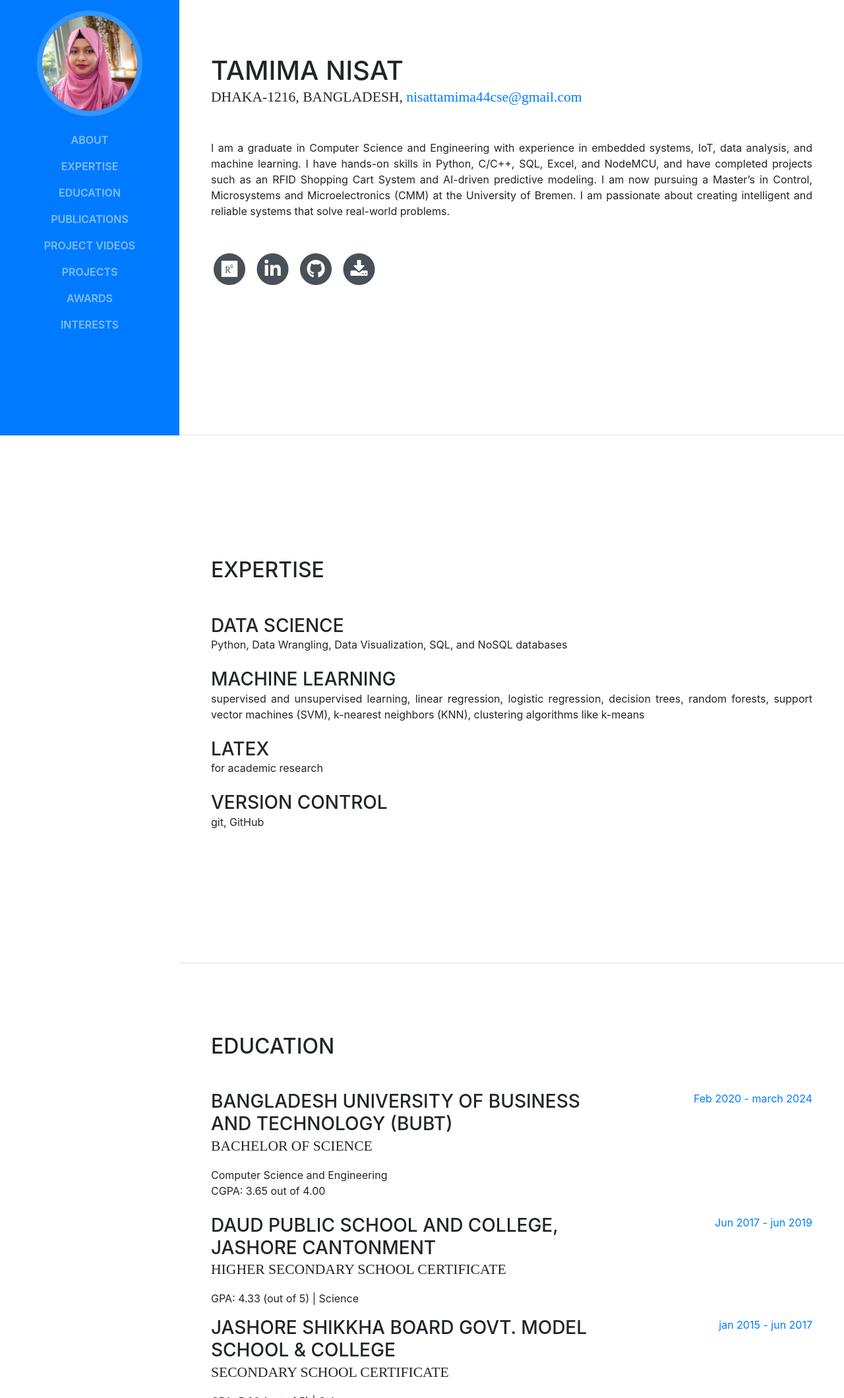
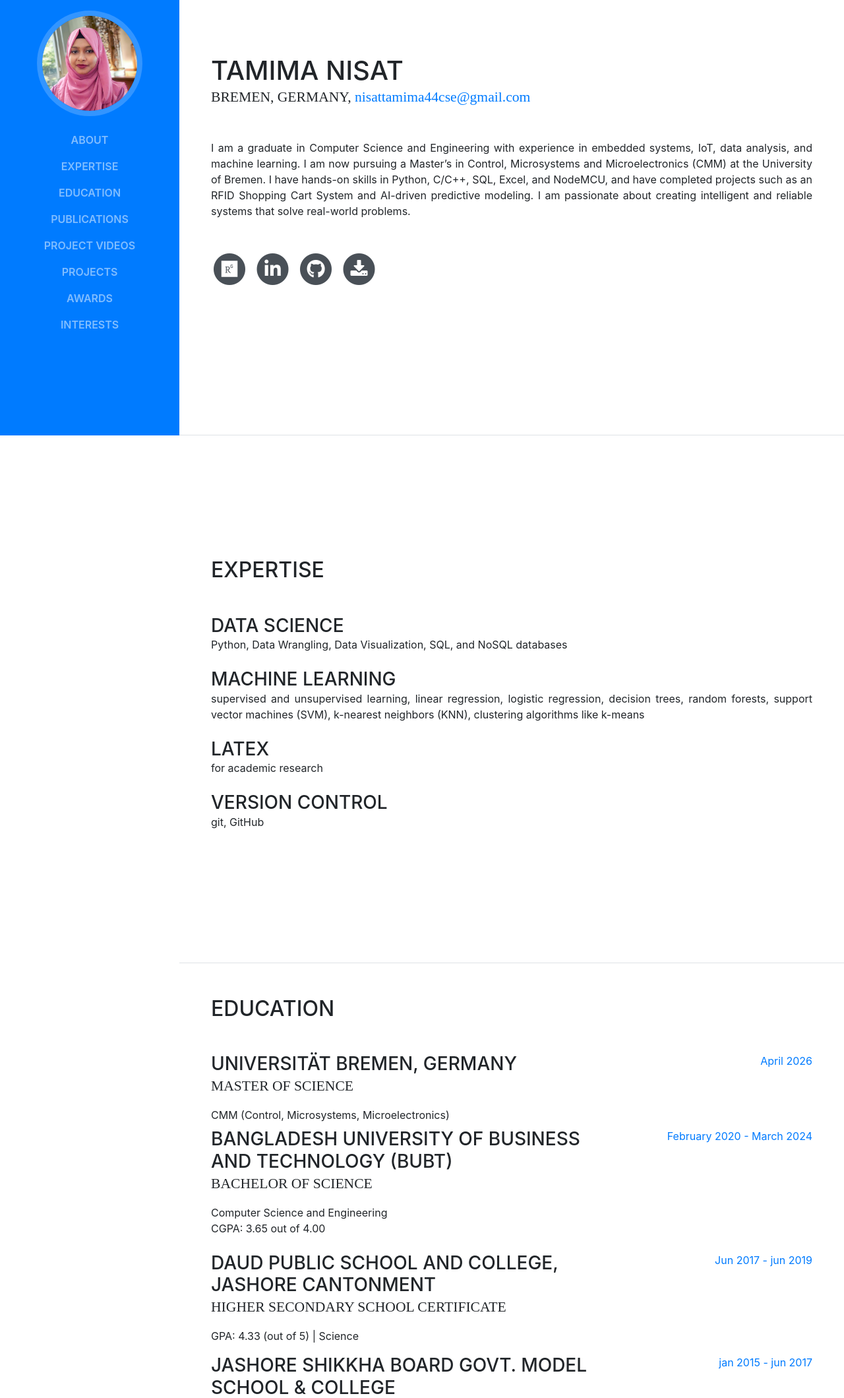
Before and after one commit to TamimaNisat/Resume, a website with bundled scripts: page index.html in a window 1280 px wide. Shown: the part 140-2259 px from the top of the page at 66% size. Built offline with nearby package versions, Linux system fonts and the light colour scheme; files whose address does not match are found by name; a web font is replaced by a local one.

Commit message:
Modify location and education details in index.html
Updated personal information and education details.

```diff
--- a/index.html
+++ b/index.html
@@ -121,16 +121,15 @@
 
           <h1 class="mb-0">Tamima Nisat</h1>
           <div class="subheading mb-5">
-            Dhaka-1216, Bangladesh,
+           Bremen, Germany,
             <a href="mailto:nisattamima44cse@gmail.com" class="text-lowercase">
               nisattamima44cse@gmail.com
             </a>
           </div>
           <p class="mb-5 text-justify">
-            I am a graduate in Computer Science and Engineering with experience in embedded systems, IoT, data analysis, and machine learning.
-            I have hands-on skills in Python, C/C++, SQL, Excel, and NodeMCU, and have completed projects such as an RFID Shopping Cart
-           System and AI-driven predictive modeling. I am now pursuing a Master’s in Control, Microsystems and Microelectronics (CMM) at
-            the University of Bremen. I am passionate about creating intelligent and reliable systems that solve real-world problems.
+            I am a graduate in Computer Science and Engineering with experience in embedded systems, IoT, data analysis, and machine learning. I am now pursuing a
+            Master’s in Control, Microsystems and Microelectronics (CMM) at the University of Bremen. I have hands-on skills in Python, C/C++, SQL, Excel, and NodeMCU, and have completed projects such as an RFID Shopping Cart
+           System and AI-driven predictive modeling. I am passionate about creating intelligent and reliable systems that solve real-world problems.
           </p>
           <ul class="list-inline list-social-icons mb-0">
             <li class="list-inline-item">
@@ -225,6 +224,21 @@
           <div class="resume-item d-flex flex-column flex-md-row mb-2">
             <div class="resume-content mr-auto">
               <h3 class="mb-0">
+                  Universität Bremen, Germany
+              </h3>
+              <div class="subheading mb-3">Master of Science</div>
+              <div> CMM (Control, Microsystems, Microelectronics) </div>
+
+            </div>
+            <div class="resume-date text-md-right mb-2">
+              <span class="text-primary">April 2026 </span>
+            </div>
+          </div>
+
+
+          <div class="resume-item d-flex flex-column flex-md-row mb-2">
+            <div class="resume-content mr-auto">
+              <h3 class="mb-0">
                 Bangladesh University of Business and Technology (BUBT)
               </h3>
               <div class="subheading mb-3">Bachelor of Science</div>
@@ -232,7 +246,7 @@
               <p>CGPA: 3.65 out of 4.00</p>
             </div>
             <div class="resume-date text-md-right mb-2">
-              <span class="text-primary">Feb 2020 - march 2024</span>
+              <span class="text-primary">February 2020 - March 2024</span>
             </div>
           </div>
 
@@ -343,7 +357,7 @@
   <h3 class="mb-3">Uning Buzzer Happy Birthday</h3>
 
   <video width="700" controls>
-    <source src="videos/rfid_project.mp4" type="video/mp4">
+    <source src="https://youtu.be/YniR8CD27lQ?si=oAUO2_-iW_VwrD8W" type="video/mp4">
     Your browser does not support the video tag.
   </video>
 
```
